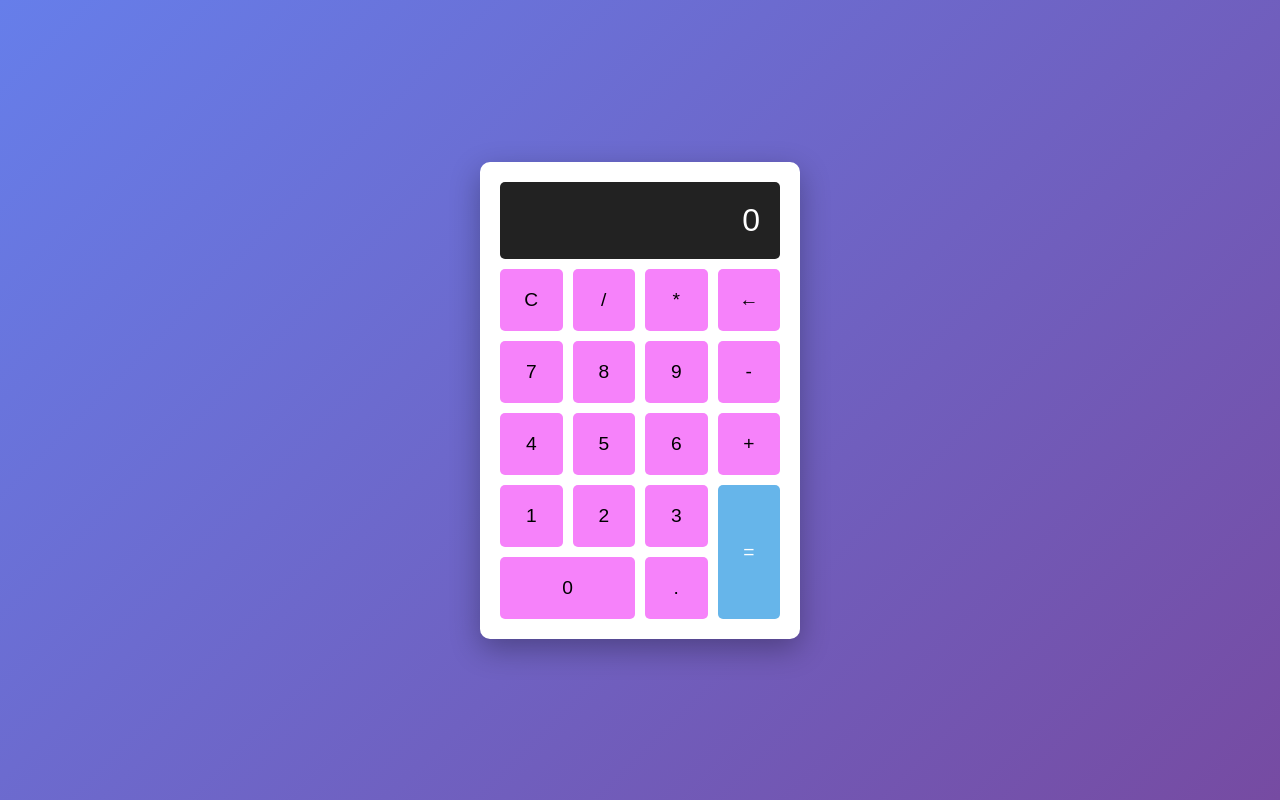
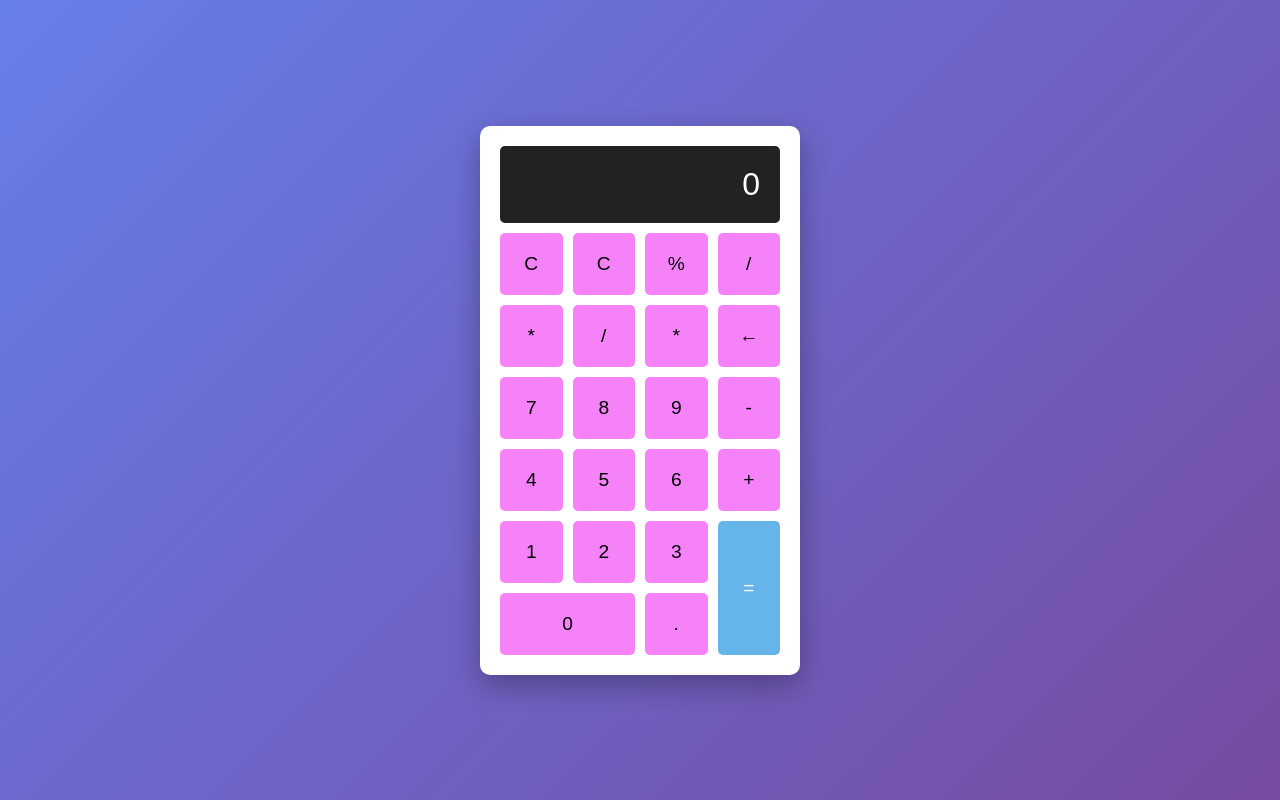
Before and after one commit to muiah121/calculator-app, a plain HTML site: page index.html in a window 1280 px wide. Drawn offline with Linux system fonts and the light colour scheme.

Commit message:
Add percentage calculation button

```diff
--- a/index.html
+++ b/index.html
@@ -11,6 +11,10 @@
         <div class="display" id="display">0</div>
         <div class="buttons">
             <button onclick="clearDisplay()">C</button>
+            <button onclick="clearDisplay()">C</button>
+            <button onclick="calculatePercentage()">%</button>
+            <button onclick="appendToDisplay('/')">/</button>
+            <button onclick="appendToDisplay('*')">*</button>
             <button onclick="appendToDisplay('/')">/</button>
             <button onclick="appendToDisplay('*')">*</button>
             <button onclick="deleteLast()">←</button>
--- a/script.js
+++ b/script.js
@@ -41,3 +41,17 @@ function calculate() {
         }, 1500);
     }
 }
+// 在 script.js 末尾增加
+function calculatePercentage() {
+    try {
+        currentInput = (eval(currentInput) / 100).toString();
+        updateDisplay();
+    } catch (error) {
+        currentInput = 'Error';
+        updateDisplay();
+        setTimeout(() => {
+            currentInput = '0';
+            updateDisplay();
+        }, 1500);
+    }
+}
```
